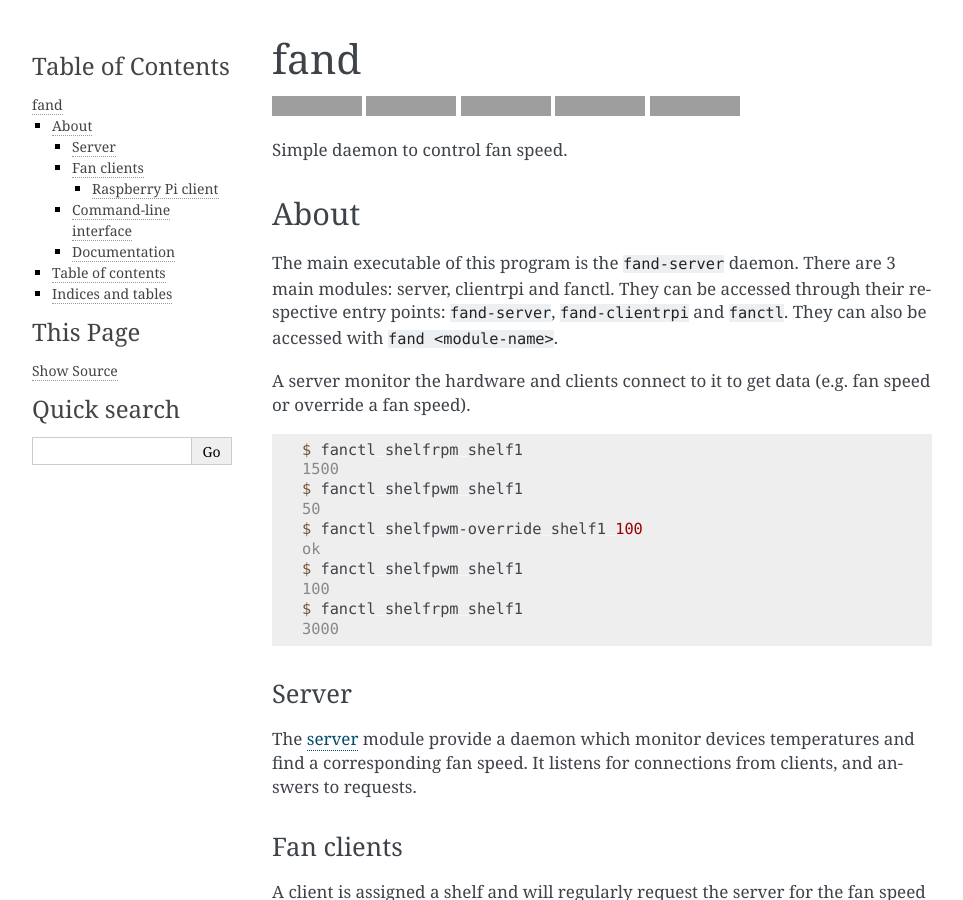
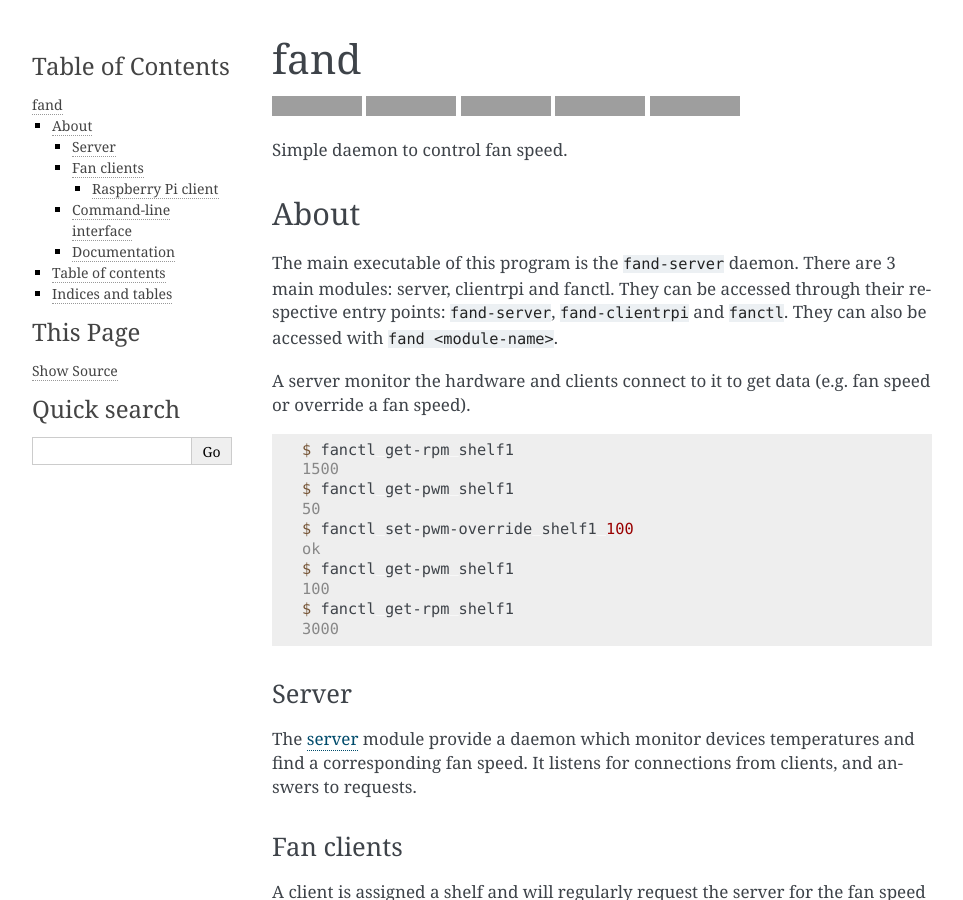
Before and after one commit to teapot9/fand, a Sphinx documentation site: the page built from doc/index.rst, in a window 1280 px wide and 900 px high, cut to the strip 0-900 px from the top of the window. Shown: the whole strip, without its empty margins (148-1111 px from the left). Built offline with Sphinx 7.4.7, drawn with Linux system fonts in a browser that asks for light colours; grey boxes are pictures that could not be loaded.

Commit message:
Change fanctl CLI

```diff
--- a/README.rst
+++ b/README.rst
@@ -38,15 +38,15 @@ fan speed or override a fan speed).
 
 .. code-block:: console
 
-   $ fanctl shelfrpm shelf1
+   $ fanctl get-rpm shelf1
    1500
-   $ fanctl shelfpwm shelf1
+   $ fanctl get-pwm shelf1
    50
-   $ fanctl shelfpwm-override shelf1 100
+   $ fanctl set-pwm-override shelf1 100
    ok
-   $ fanctl shelfpwm shelf1
+   $ fanctl get-pwm shelf1
    100
-   $ fanctl shelfrpm shelf1
+   $ fanctl get-rpm shelf1
    3000
 
 Server
```
Also changed, not shown: doc/fanctl.rst (+4 -4 lines), 1 other file.
